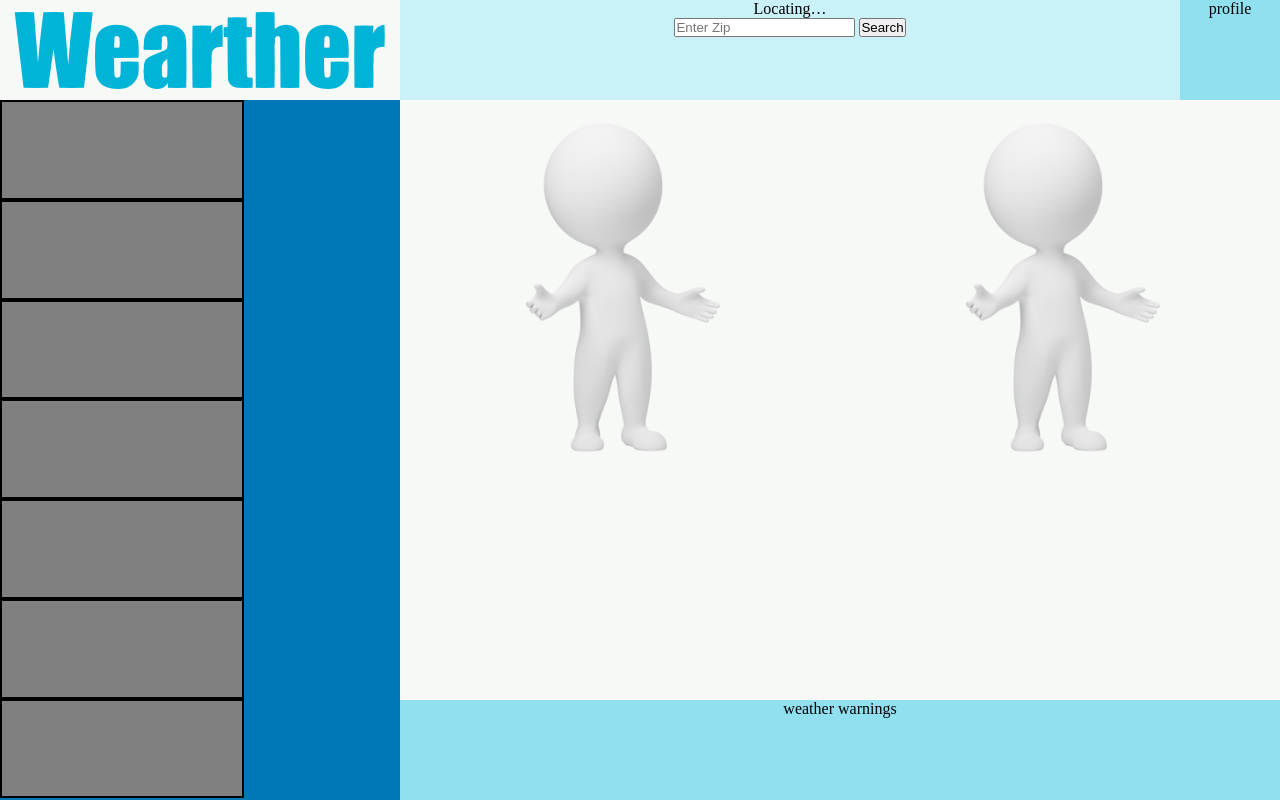
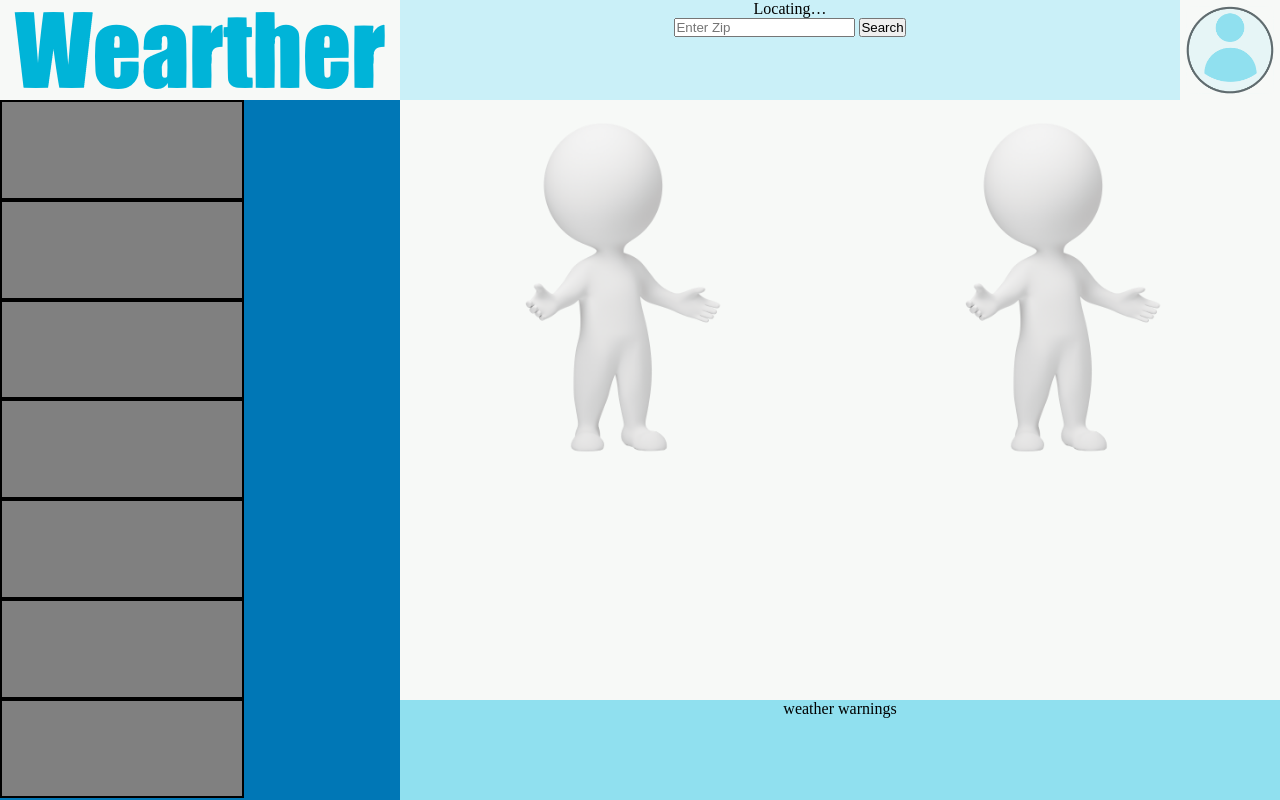
Before and after one commit to Curtynap/Wearther, a website: page views/Homepage.html in a window 1280 px wide. Drawn offline with Linux system fonts and the light colour scheme.

Commit message:
Creating profile icon image and positioning it on the webpage

```diff
--- a/public/css/style.css
+++ b/public/css/style.css
@@ -61,6 +61,13 @@ body{
     grid-area: profile;
 }
 
+#profileImg{
+    width: 100%;
+    height: 100%;
+    background: url("/img/profileIcon.png") no-repeat center;
+    background-size: cover;
+}
+
 #side-bar{
     background-color: var(--accent-color-three);
     grid-area: side;
--- a/views/Homepage.html
+++ b/views/Homepage.html
@@ -23,7 +23,7 @@
         </div>
 
         <div id = "profile">
-            <p> profile </p>
+            <div id = "profileImg"></div>
         </div>
 
         <script src = "/js/tabs.js"></script>
```
Also changed, not shown: public/img/profileIcon.png (added).
